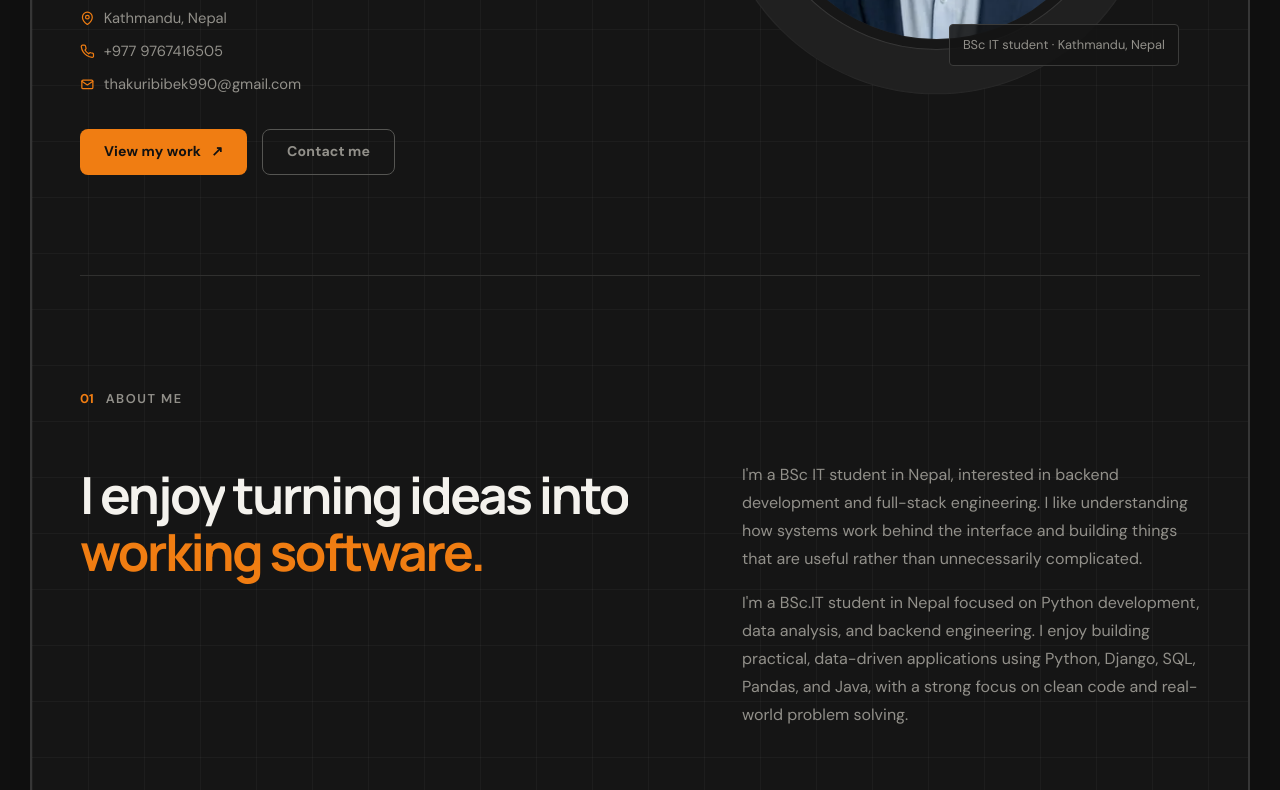
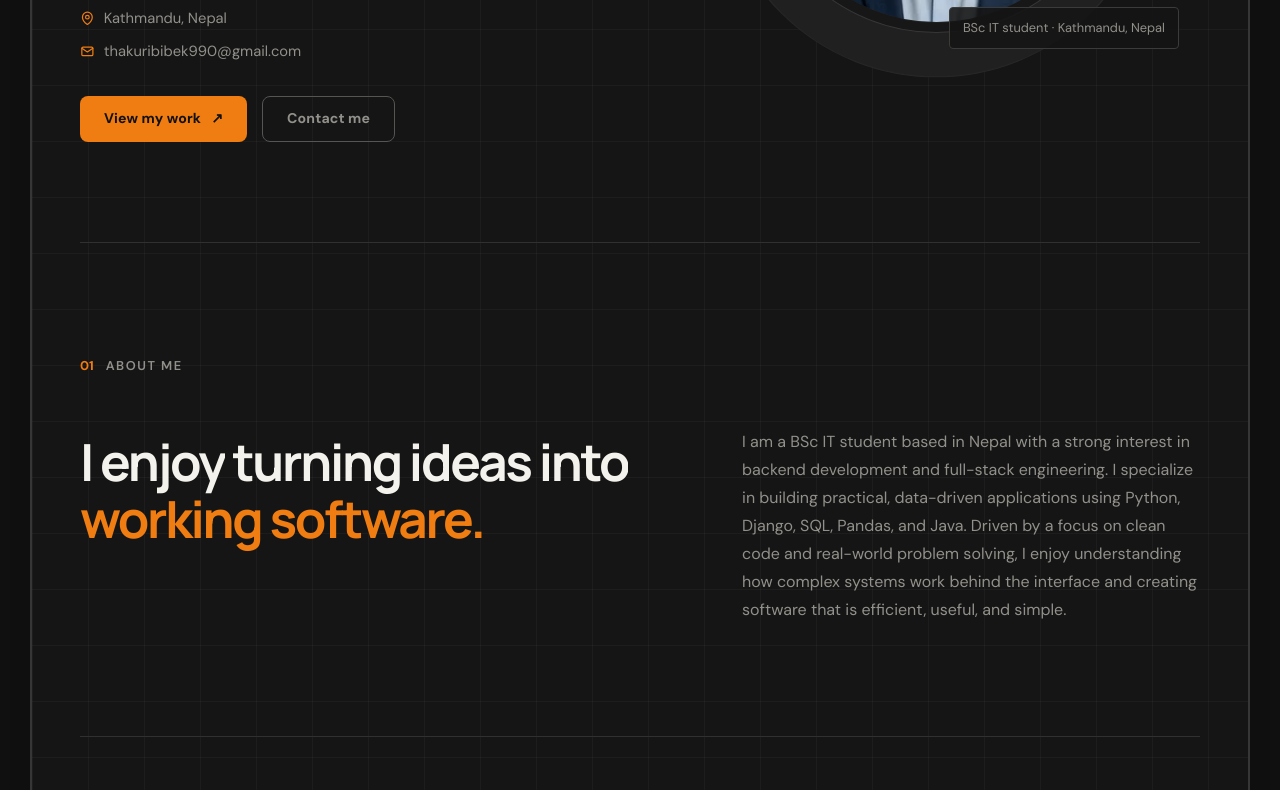
Before and after one commit to Bibek-malla/Bibek_Malla_Portfolio, a plain HTML site: page index.html in a window 1280 px wide. Shown: the part 607-1397 px from the top of the page. Drawn offline with nearby package versions, Linux system fonts and the light colour scheme.

Commit message:
Update index.html

```diff
--- a/index.html
+++ b/index.html
@@ -97,13 +97,6 @@
 
           <li>
             <svg viewBox="0 0 24 24" width="1em" height="1em" fill="none" stroke="currentColor" stroke-width="2" stroke-linecap="round" stroke-linejoin="round" aria-hidden="true">
-              <path d="M22 16.9v3a2 2 0 0 1-2.2 2 19.8 19.8 0 0 1-8.6-3.1 19.5 19.5 0 0 1-6-6A19.8 19.8 0 0 1 2.1 4.2 2 2 0 0 1 4.1 2h3a2 2 0 0 1 2 1.7c.1 1 .4 1.9.7 2.8a2 2 0 0 1-.5 2.1L8.1 9.9a16 16 0 0 0 6 6l1.3-1.3a2 2 0 0 1 2.1-.4c.9.3 1.8.6 2.8.7a2 2 0 0 1 1.7 2z"/>
-            </svg>
-            <a href="tel:+9779767416505">+977 9767416505</a>
-          </li>
-
-          <li>
-            <svg viewBox="0 0 24 24" width="1em" height="1em" fill="none" stroke="currentColor" stroke-width="2" stroke-linecap="round" stroke-linejoin="round" aria-hidden="true">
               <rect x="3" y="5" width="18" height="14" rx="2"/>
               <path d="m3 7 9 6 9-6"/>
             </svg>
@@ -150,15 +143,15 @@
           I enjoy turning ideas into <em>working software.</em>
         </p>
 
-        <div>
-          <p>
-            I'm a BSc IT student in Nepal, interested in backend development and full-stack engineering. I like understanding how systems work behind the interface and building things that are useful rather than unnecessarily complicated.
-          </p>
+       <div>
+            <p>
+              I am a BSc IT student based in Nepal with a strong interest in backend development and full-stack engineering.
+              I specialize in building practical, data-driven applications using Python, Django, SQL, Pandas, and Java.
+              Driven by a focus on clean code and real-world problem solving, I enjoy understanding how complex systems work
+              behind the interface and creating software that is efficient, useful, and simple.
+            </p>
+      </div>
 
-          <p>
-            I'm a BSc.IT student in Nepal focused on Python development, data analysis, and backend engineering. I enjoy building practical, data-driven applications using Python, Django, SQL, Pandas, and Java, with a strong focus on clean code and real-world problem solving.
-          </p>
-        </div>
 
       </div>
     </section>
@@ -519,10 +512,6 @@
           thakuribibek990@gmail.com <span aria-hidden="true">↗</span>
         </a>
 
-        <a class="email phone" href="tel:+9779767416505">
-          +977 9767416505 <span aria-hidden="true">↗</span>
-        </a>
-
         <div class="contact-socials">
 
           <a href="https://github.com/Bibek-malla" target="_blank" rel="noopener">
```
